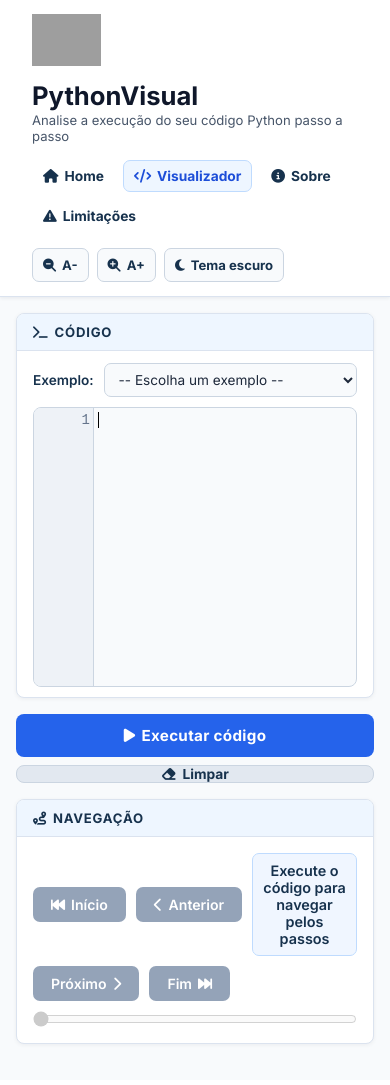
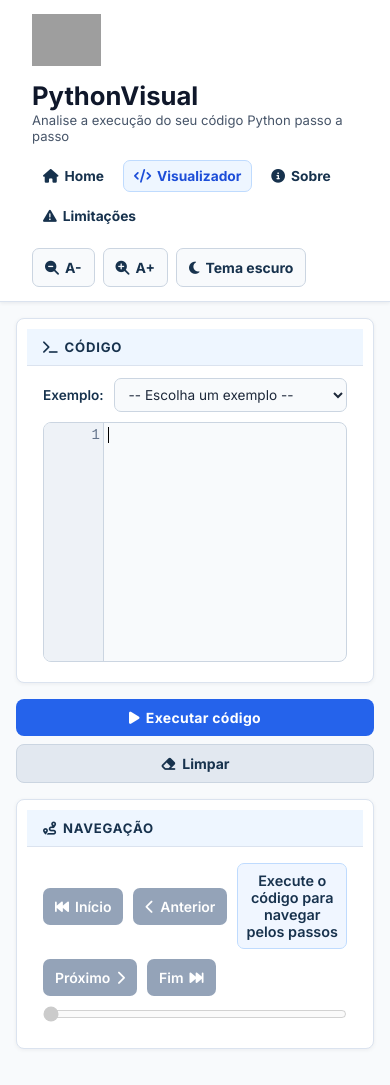
Before and after one commit to RuanVictorH/PythonVisual, a Flask app: page /visualizador in a window 390 px wide. Before the commit the page ends 1046 px from the top, so only its background shows below. Run offline with Flask 3, Linux system fonts and the light colour scheme; grey boxes are pictures that could not be loaded.

Commit message:
Responsividade da página adicionada

```diff
--- a/pythonvisual/templates/index.html
+++ b/pythonvisual/templates/index.html
@@ -2,6 +2,7 @@
 <html lang="pt-br">
 <head>
   <meta charset="utf-8">
+  <meta name="viewport" content="width=device-width, initial-scale=1.0">
   <title>PythonVisual</title>
   <link rel="preconnect" href="https://fonts.googleapis.com">
   <link rel="preconnect" href="https://fonts.gstatic.com" crossorigin>
@@ -206,7 +207,56 @@
       .accessibility-controls { width: 100%; justify-content: flex-start; margin-left: 0; }
       .acoes-codigo, .entrada-form { grid-template-columns: 1fr; }
     }
-  </style>
+
+/* ===== RESPONSIVIDADE MOBILE ===== */
+body { overflow-x: hidden; }
+
+@media (max-width: 1024px) {
+  .container, .main, .wrapper {
+    flex-direction: column !important;
+  }
+
+  .left, .right, .panel, .editor, .memory {
+    width: 100% !important;
+    max-width: 100% !important;
+  }
+
+  .CodeMirror {
+    height: 300px !important;
+    font-size: 14px !important;
+  }
+
+  .nav, .navbar, .topbar {
+    flex-wrap: wrap !important;
+    gap: 8px !important;
+  }
+
+  button {
+    padding: 10px 12px !important;
+    font-size: 14px !important;
+  }
+
+  .memory-container {
+    display: flex !important;
+    flex-direction: column !important;
+  }
+}
+
+@media (max-width: 600px) {
+  .CodeMirror {
+    height: 240px !important;
+  }
+
+  .title {
+    font-size: 16px !important;
+  }
+
+  .card {
+    padding: 10px !important;
+  }
+}
+
+</style>
 </head>
 <body>
 
```
